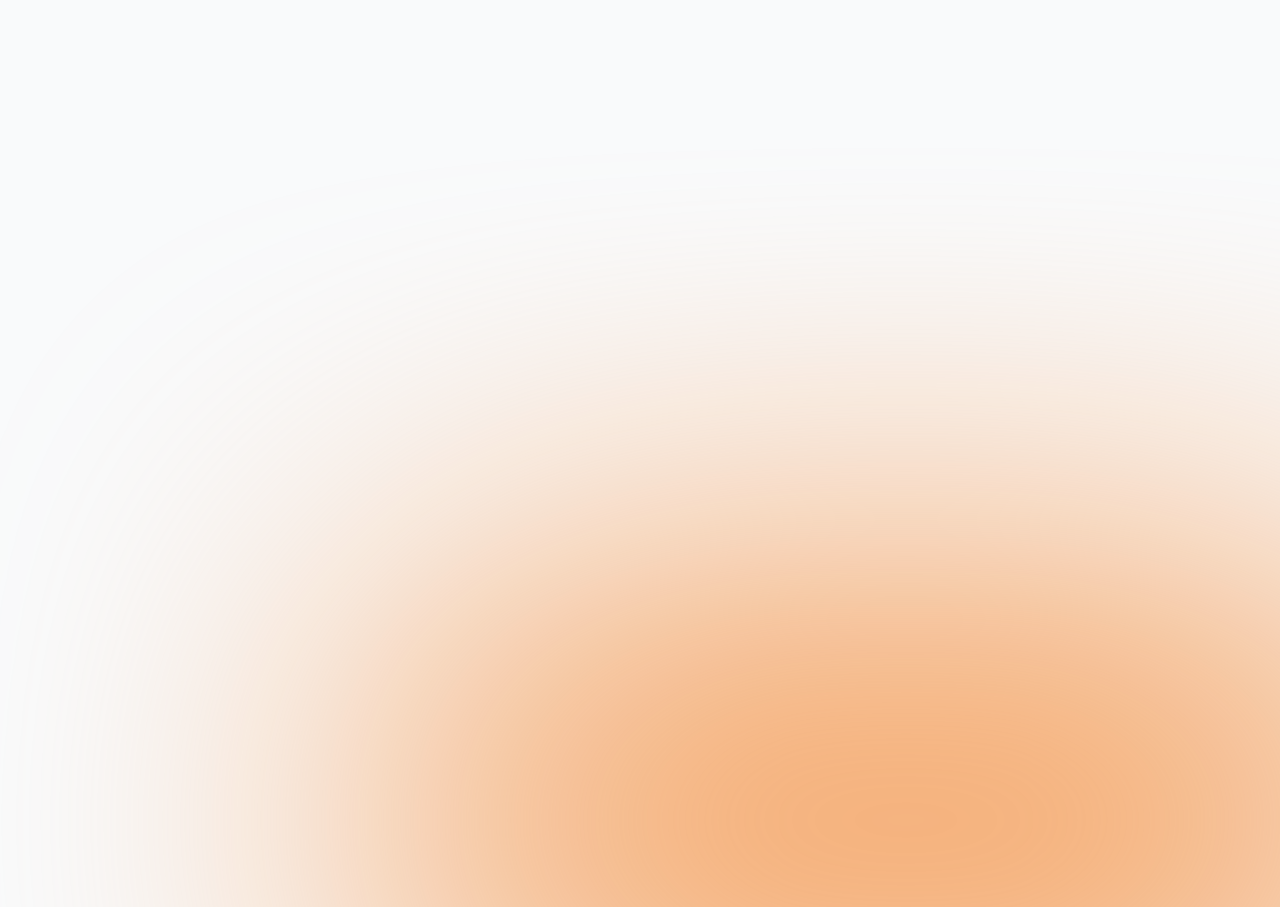
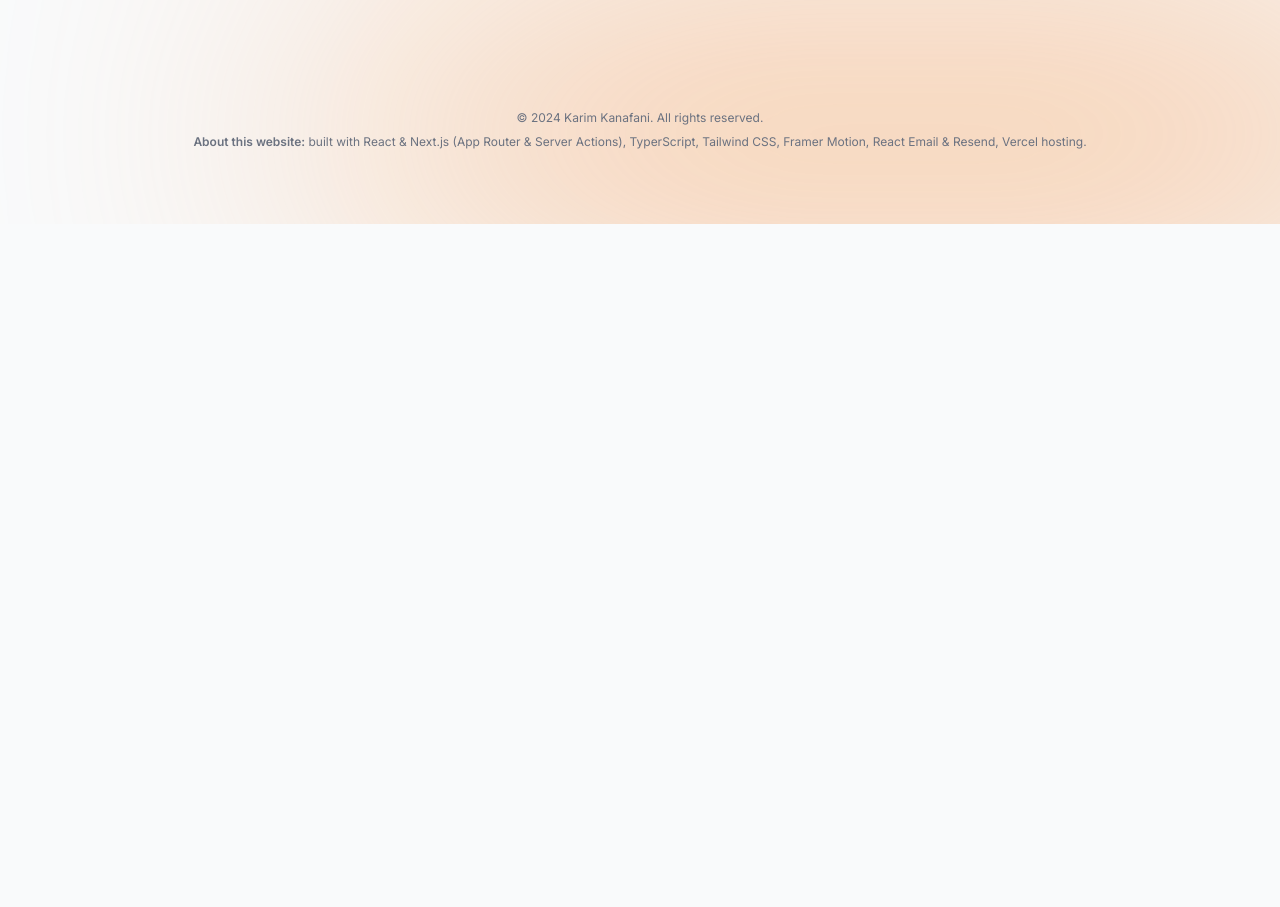
Before and after one commit to karimkanafani/portfolio, a Next.js app in the folder my-portfolio/: page / in a window 1280 px wide. Shown: the part 4336-5243 px from the top of the page. After the commit the page ends 4560 px from the top, so only its background shows below. Built offline with nearby package versions, Linux system fonts and the light colour scheme; no server answers.

Commit message:
Added footer, updated CV, fixed height issue.

```diff
--- a/my-portfolio/src/app/layout.tsx
+++ b/my-portfolio/src/app/layout.tsx
@@ -5,6 +5,7 @@ import Header from "@/components/header";
 import React from "react";
 import ActiveSectionContextProvider from "@/context/active-section-context";
 import {Toaster} from "react-hot-toast";
+import Footer from "@/components/footer";
 
 const inter = Inter({subsets: ['latin']})
 
@@ -20,8 +21,8 @@ export default function RootLayout({
 }) {
     return (
         <html lang="en" className="!scroll-smooth">
-        <body className={`${inter.className} bg-gray-50 text-gray-950 relative pt-28 sm:pt-36`}>
-        <div className="bg-[#f4a261] absolute bottom-[-60rem] -z-10 right-[-11rem] h-[31.25rem] w-[31.25rem] rounded-full blur-[10rem]
+        <body className={`${inter.className} bg-gray-50 text-gray-950 h-[3600px] relative pt-28 sm:pt-36`}>
+        <div className="bg-[#f4a261] absolute bottom-[-60rem] -z-10 right-[-11rem] h-[11.25rem] w-[31.25rem] rounded-full blur-[10rem]
         sm:w-[68.75rem]"></div>
         <div className="bg-[#264653] absolute top-[-6rem] -z-10 left-[-35rem] h-[31.25rem] w-[50rem] rounded-full blur-[10rem]
         sm:w-[68.75rem] md:left-[-33rem] lg:left-[-28rem] xl:left-[-15rem] 2xl:left-[-5rem]"></div>
@@ -29,6 +30,7 @@ export default function RootLayout({
             <Header />
             {children}
             <Toaster position="top-right"/>
+            <Footer />
         </ActiveSectionContextProvider>
         </body>
         </html>
--- /dev/null
+++ b/my-portfolio/src/components/footer.tsx
@@ -0,0 +1,14 @@
+import React from 'react';
+
+export default function Footer() {
+    return (
+        <footer className="mb-10 px-4 text-center text-gray-500">
+            <small className="mb-2 block text-xs ">
+                &copy; 2024 Karim Kanafani. All rights reserved.
+            </small>
+            <p className="text-xs">
+                <span className="font-semibold">About this website:</span> built with React & Next.js (App Router & Server Actions), TyperScript, Tailwind CSS, Framer Motion, React Email & Resend, Vercel hosting.
+            </p>
+        </footer>
+    )
+}
```
Also changed, not shown: 1 other file (tests, documents, lock files or other folders).
